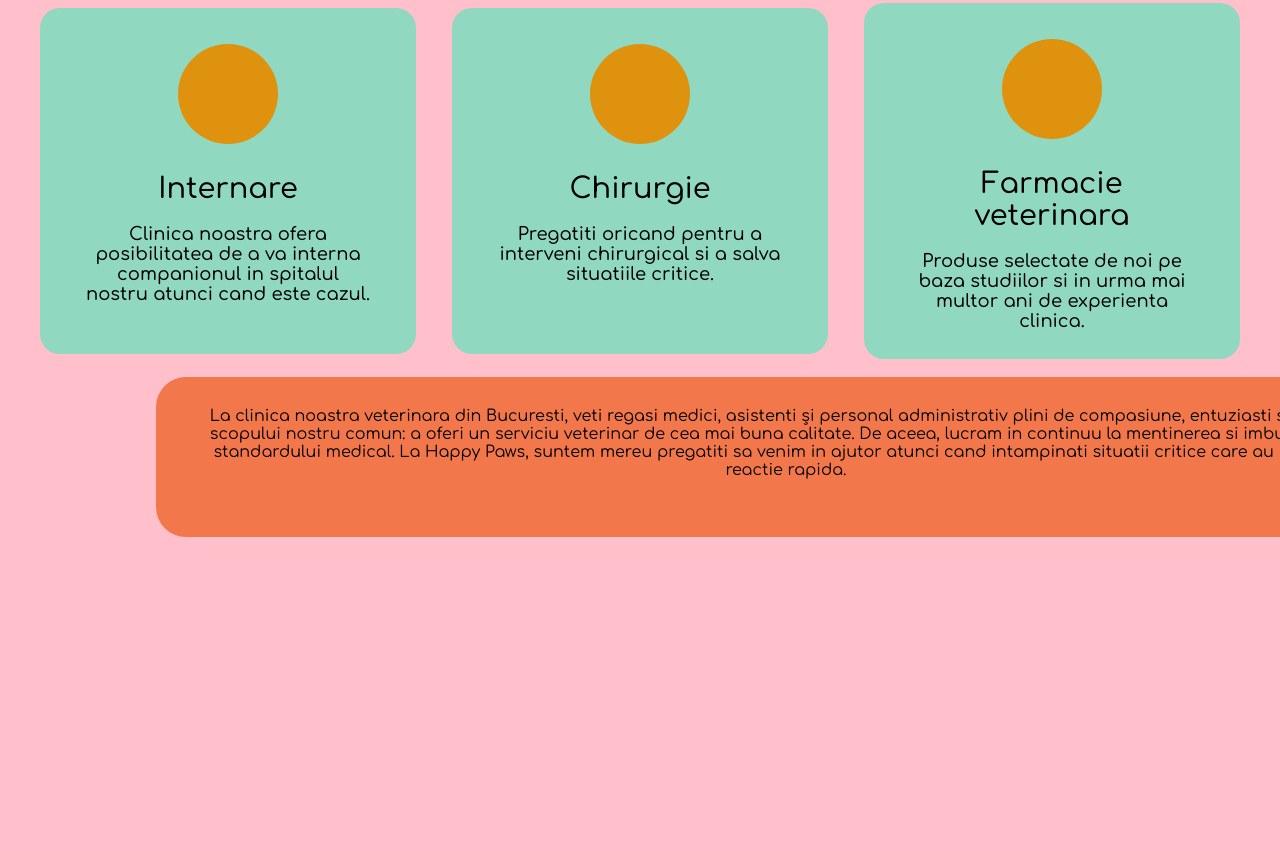
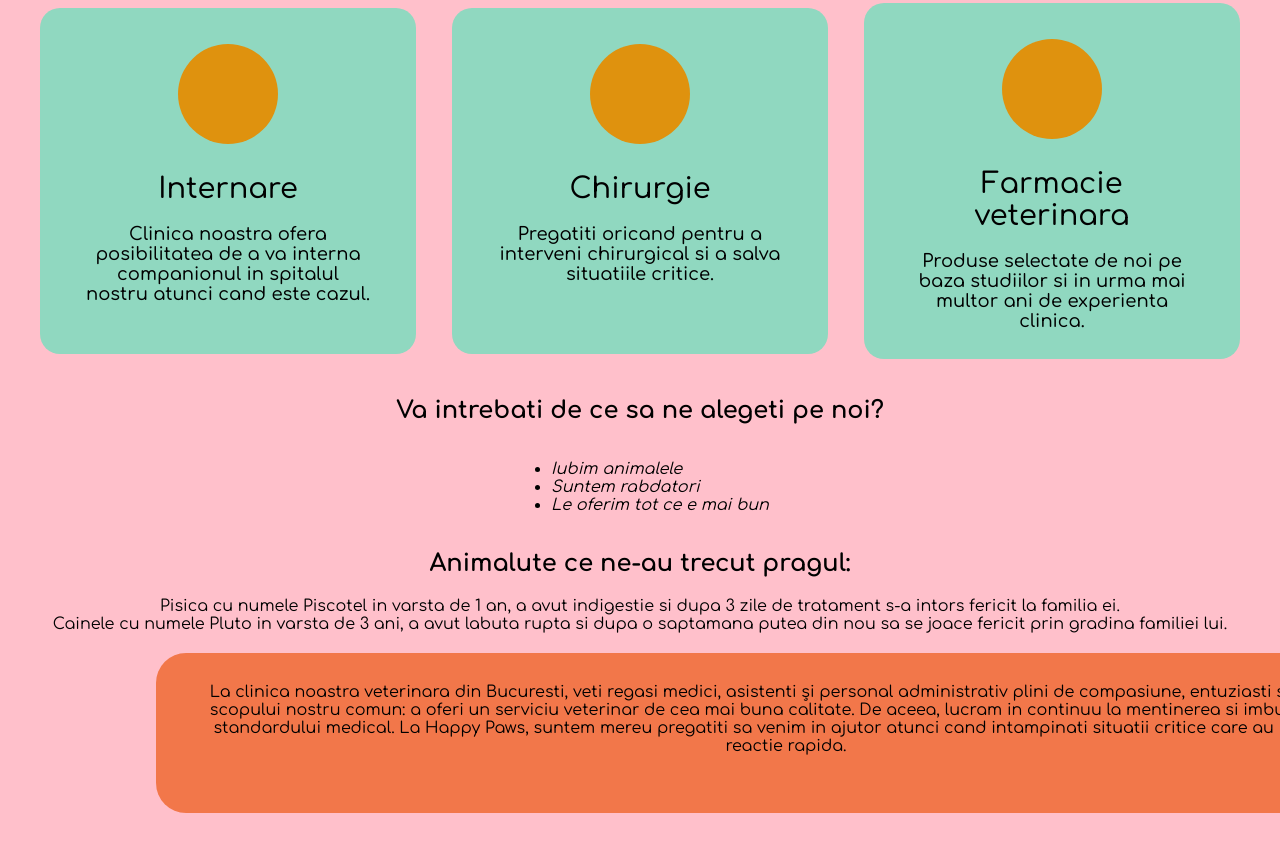
Before and after one commit to Reisende8/Happy-Paws, a website: page pages/serviciiVeterinare/servVeter.html in a window 1280 px wide. Shown: the part 782-1633 px from the top of the page. Before the commit the page ends 1369 px from the top, so only its background shows below. Drawn offline with Linux system fonts and the light colour scheme.

Commit message:
project 2 done

```diff
--- a/pages/serviciiVeterinare/servVeter.html
+++ b/pages/serviciiVeterinare/servVeter.html
@@ -100,5 +100,18 @@
         </p>
       </div>
     </div>
+    <h2 style="text-align: center">Va intrebati de ce sa ne alegeti pe noi?</h2>
+    <div class="animalContainer">
+      <ul id="listId">
+        <li>Iubim animalele</li>
+        <li>Suntem rabdatori</li>
+        <li>Le oferim tot ce e mai bun</li>
+      </ul>
+    </div>
+    <h2 style="text-align: center">Animalute ce ne-au trecut pragul:</h2>
+    <div class="animalContainer">
+      <div id="animal1"></div>
+      <div id="animal2"></div>
+    </div>
   </body>
 </html>
--- a/pages/serviciiVeterinare/servVeterScript.js
+++ b/pages/serviciiVeterinare/servVeterScript.js
@@ -28,6 +28,38 @@ window.onload = function () {
   let x = Math.floor(Math.random() * 10 + 1);
   document.getElementById("mathId").innerHTML =
     "Azi iti oferim " + x + " imbratisari pentru animalutul tau!";
+
+  const parentLi = document.getElementById("listId");
+  const childrenLi = parentLi.children; //o colectie a copiilor(tagurilor) lui parentLi
+  for (let i = 0; i < childrenLi.length; i++) {
+    childrenLi[i].style.fontStyle = "italic";
+  }
+
+  const animal1 = { nume: "Piscotel", varsta: 1 };
+  const animal2 = { nume: "Pluto", varsta: 3 };
+  animal1.boala = "indigestie";
+  animal1.tipAnimal = "Pisica";
+  animal2.boala = "labuta rupta";
+  animal2.tipAnimal = "Cainele";
+  document.getElementById("animal1").innerHTML =
+    animal1.tipAnimal +
+    " cu numele " +
+    animal1.nume +
+    " in varsta de " +
+    animal1.varsta +
+    " an, a avut " +
+    animal1.boala +
+    " si dupa 3 zile de tratament s-a intors fericit la familia ei.";
+
+  document.getElementById("animal2").innerHTML =
+    animal2.tipAnimal +
+    " cu numele " +
+    animal2.nume +
+    " in varsta de " +
+    animal2.varsta +
+    " ani, a avut " +
+    animal2.boala +
+    " si dupa o saptamana putea din nou sa se joace fericit prin gradina familiei lui.";
 };
 
 const firstColor = "salmon";
--- a/pages/serviciiVeterinare/servVeterStyle.css
+++ b/pages/serviciiVeterinare/servVeterStyle.css
@@ -83,3 +83,16 @@ body {
   border: none;
   padding: 10px;
 }
+
+.animalContainer {
+  display: flex;
+  flex-direction: column;
+  align-items: center;
+  justify-content: center;
+  margin-bottom: 20px;
+}
+
+#animal1,
+#animal2 {
+  display: block;
+}
```
Also changed, not shown: data/users.json (+10 -3 lines), server.js (+5 -5 lines).
